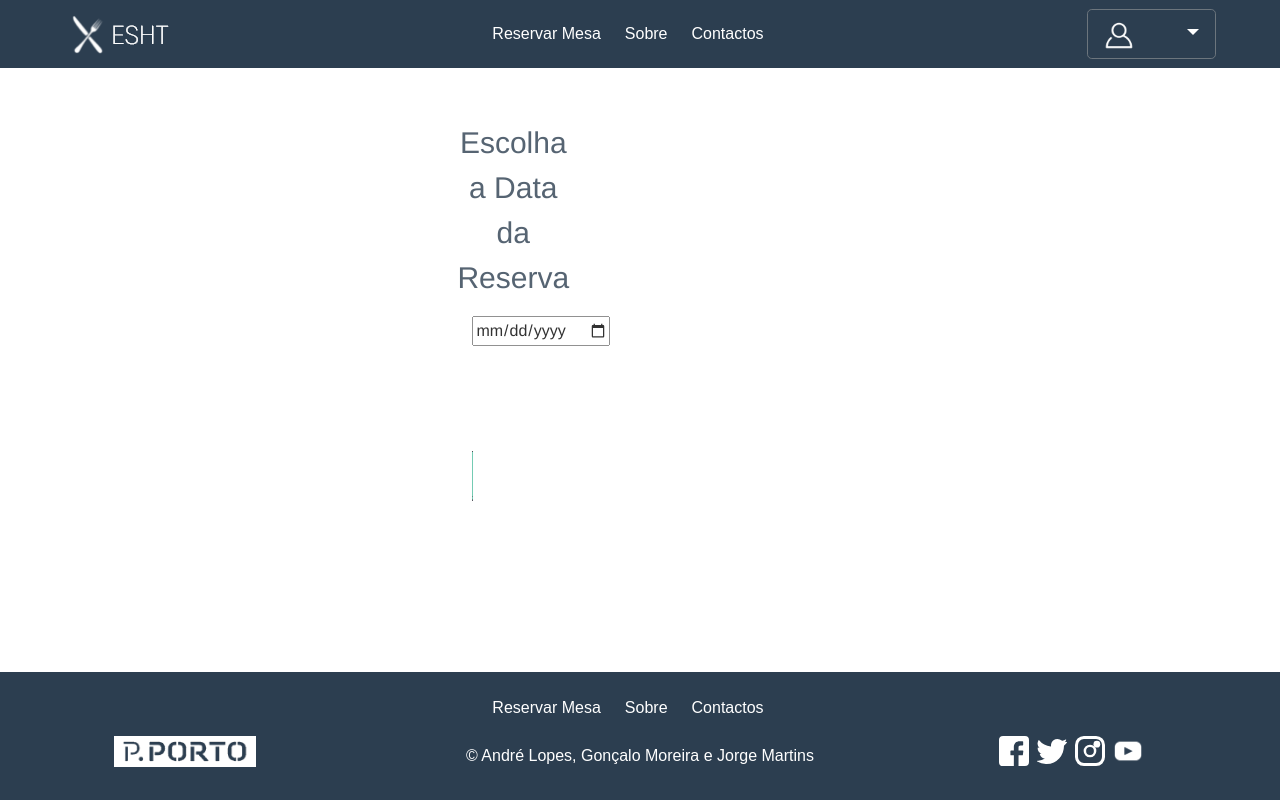
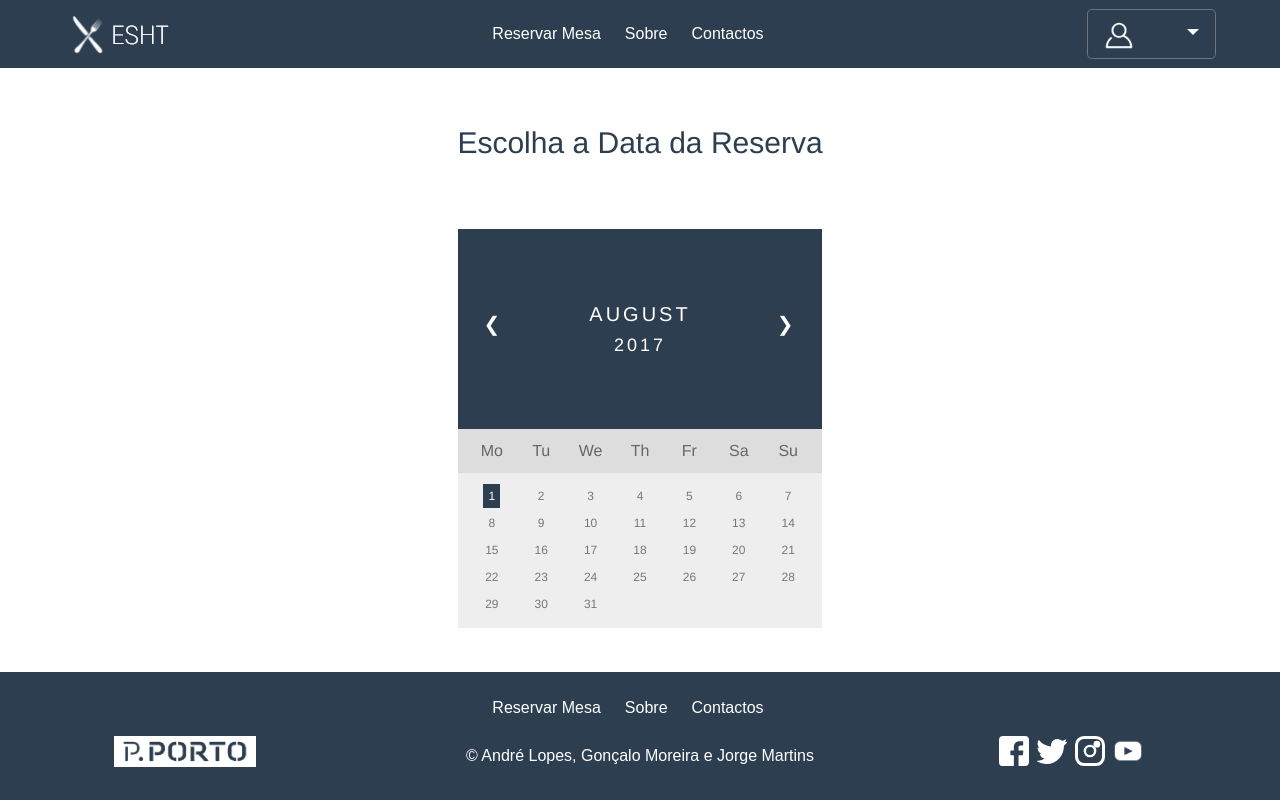
Before and after one commit to jorgemartins11/Projeto-P2, a Vue app: page /#/data in a window 1280 px wide. Built offline with nearby package versions, Linux system fonts and the light colour scheme; a web font is replaced by a local one.

Commit message:
small changes

```diff
--- a/src/views/Reservation/Menus.vue
+++ b/src/views/Reservation/Menus.vue
@@ -2,30 +2,34 @@
   <div class="home">
     <NavBar />
     <div
-      class="imgContainer position-relative d-flex align-items-center justify-content-center"
+      class="container position-relative d-flex align-items-center justify-content-center"
     >
-      <img src="../../assets/polvo.jpg" id="bg" alt class="img-fluid" />
-      <div class="barra d-flex justify-content-center">
+      <div class="d-flex justify-content-center">
         <div class="row">
           <div class="col-12">
             <router-link to="/table">
               <img
-                src="../../assets/arrow.png"
+                src="../../assets/arrowUp.png"
                 id="arrow"
-                alt
                 class="img-fluid"
                 @click="setReservationMenu()"
               />
             </router-link>
-            <p id="Chosing3" class="p">Escolha o(s) Menú(s)</p>
+          </div>
+          <div class="col-12">
+            <p id="chosing" class="p">Escolha o(s) Menú(s)</p>
+          </div>
+          <div class="col-12">
             <select id="sltMenu" v-model="reservationMenu">
               <option value="meat">Carne</option>
               <option value="fish">Peixe</option>
               <option value="vegetarian">Vegetariano</option>
             </select>
+          </div>
+          <div class="col-12">
             <router-link to="/observation">
               <img
-                src="../../assets/arrow2.png"
+                src="../../assets/arrowDown.png"
                 id="arrow"
                 alt
                 class="img-fluid"
@@ -66,31 +70,10 @@ export default {
 </script>
 
 <style scoped>
-#Chosing3 {
+#chosing {
   margin-top: 10px;
   font-size: 30px;
   color: #2c3e50;
-}
-
-.imgContainer {
-  width: 100%;
-  height: 100vh;
-}
-
-.barra {
-  background-color: white;
-  opacity: 0.8;
-  height: 100%;
-  width: 70rem;
-  top: 0;
-  position: absolute;
-}
-
-img#bg {
-  position: fixed;
-  height: 100%;
-  width: 100%;
-  filter: brightness(75%);
 }
 
 img#arrow {
--- a/src/views/Reservation/Tables.vue
+++ b/src/views/Reservation/Tables.vue
@@ -2,22 +2,24 @@
   <div class="home">
     <NavBar />
     <div
-      class="imgContainer position-relative d-flex align-items-center justify-content-center"
+      class="container position-relative d-flex align-items-center justify-content-center"
     >
-      <img src="../../assets/polvo.jpg" id="bg" alt class="img-fluid" />
-      <div class="barra d-flex justify-content-center">
+      <div class="d-flex justify-content-center">
         <div class="row">
           <div class="col-12">
             <router-link to="/data">
               <img
-                src="../../assets/arrow.png"
+                src="../../assets/arrowUp.png"
                 id="arrow"
-                alt
                 class="img-fluid"
                 @click="setReservationTable()"
               />
             </router-link>
-            <p id="Chosing2" class="p">Escolha a Mesa</p>
+          </div>
+          <div class="col-12">
+            <p id="chosing" class="p">Escolha a Mesa</p>
+          </div>
+          <div class="col-12">
             <select id="sltTable" v-model="reservationTable">
               <option value="1">1</option>
               <option value="2">2</option>
@@ -29,10 +31,11 @@
               <option value="8">8</option>
               <option value="9">9</option>
             </select>
-            <br />
+          </div>
+          <div class="col-12">
             <router-link to="/menu">
               <img
-                src="../../assets/arrow2.png"
+                src="../../assets/arrowDown.png"
                 id="arrow"
                 alt
                 class="img-fluid"
@@ -73,7 +76,7 @@ export default {
 </script>
 
 <style scoped>
-#Chosing2 {
+#chosing {
   margin-top: 10px;
   font-size: 30px;
   color: #2c3e50;
@@ -82,22 +85,6 @@ export default {
 .imgContainer {
   width: 100%;
   height: 100vh;
-}
-
-.barra {
-  background-color: white;
-  opacity: 0.8;
-  height: 100%;
-  width: 70rem;
-  top: 0;
-  position: absolute;
-}
-
-img#bg {
-  position: fixed;
-  height: 100%;
-  width: 100%;
-  filter: brightness(75%);
 }
 
 img#arrow {
--- a/src/views/Reservation/date.vue
+++ b/src/views/Reservation/date.vue
@@ -2,93 +2,77 @@
   <div class="home">
     <NavBar />
     <div
-      class="imgContainer position-relative d-flex align-items-center justify-content-center"
+      class="container position-relative d-flex align-items-center justify-content-center"
     >
-      <div class="barra d-flex justify-content-center">
+      <div class="d-flex justify-content-center">
         <div class="row">
-          <div class="col-1 2">
-            <div class="row">
-              <p id="Chosing" class="p">Escolha a Data da Reserva</p>
+          <div class="col-12">
+            <p id="chosing">Escolha a Data da Reserva</p>
+            <!-- <input type="date" id="reservationDate" v-model="reservationDate" /> -->
+            <div class="col-12 pt-5">
+              <div class="month">
+                <ul>
+                  <li class="prev">&#10094;</li>
+                  <li class="next">&#10095;</li>
+                  <li id="month">
+                    August <br /><span style="font-size:18px" id="year"
+                      >2017</span
+                    >
+                  </li>
+                </ul>
+              </div>
+
+              <ul class="weekdays">
+                <li>Mo</li>
+                <li>Tu</li>
+                <li>We</li>
+                <li>Th</li>
+                <li>Fr</li>
+                <li>Sa</li>
+                <li>Su</li>
+              </ul>
+
+              <ul class="days">
+                <li id="1" @click="selectDay(1)"><span class="active">1</span></li>
+                <li id="2" @click="selectDay(2)">2</li>
+                <li id="3" @click="selectDay(3)">3</li>
+                <li id="4" @click="selectDay(4)">4</li>
+                <li id="5" @click="selectDay(5)">5</li>
+                <li id="6" @click="selectDay(6)">6</li>
+                <li id="7" @click="selectDay(7)">7</li>
+                <li id="8" @click="selectDay(8)">8</li>
+                <li id="9" @click="selectDay(9)">9</li>
+                <li id="10" @click="selectDay(10)">10</li>
+                <li id="11" @click="selectDay(11)">11</li>
+                <li id="12" @click="selectDay(12)">12</li>
+                <li id="13" @click="selectDay(13)">13</li>
+                <li id="14" @click="selectDay(14)">14</li>
+                <li id="15" @click="selectDay(15)">15</li>
+                <li id="16" @click="selectDay(16)">16</li>
+                <li id="17" @click="selectDay(17)">17</li>
+                <li id="18" @click="selectDay(18)">18</li>
+                <li id="19" @click="selectDay(19)">19</li>
+                <li id="20" @click="selectDay(20)">20</li>
+                <li id="21" @click="selectDay(21)">21</li>
+                <li id="22" @click="selectDay(22)">22</li>
+                <li id="23" @click="selectDay(23)">23</li>
+                <li id="24" @click="selectDay(24)">24</li>
+                <li id="25" @click="selectDay(25)">25</li>
+                <li id="26" @click="selectDay(26)">26</li>
+                <li id="27" @click="selectDay(27)">27</li>
+                <li id="28" @click="selectDay(28)">28</li>
+                <li id="29" @click="selectDay(29)">29</li>
+                <li id="30" @click="selectDay(30)">30</li>
+                <li id="31" @click="selectDay(31)">31</li>
+                <li></li>
+                <li></li>
+                <li></li>
+                <li></li>
+              </ul>
             </div>
-            <input type="date" id="reservationDate" v-model="reservationDate" />
-            <!-- DATE PICKER -->
-            <!-- <div id="date-picker" class="date-picker mt-5">
-              <div>
-                <p class="header mt-3">MÊS DE OUTUBRO</p>
-                <div id="date-picker-header">
-                  <div id="date-picker-dow"></div>
-                  <div id="date-picker-month"></div>
-                  <div id="date-picker-day"></div>
-                  <div id="date-picker-year"></div>
-                </div>
-                <div id="date-picker-cal-wrapper">
-                  <table id="date-picker-cal" class="table borderless">
-                    <thead>
-                      <tr class="header">
-                        <td>Segunda</td>
-                        <td>Terça</td>
-                        <td>Quarta</td>
-                        <td>Quinta</td>
-                        <td>Sexta</td>
-                        <td>Sábado</td>
-                        <td>Domingo</td>
-                      </tr>
-                    </thead>
-                    <tbody class="dayPicker">
-                      <tr>
-                        <td>1</td>
-                        <td>2</td>
-                        <td>3</td>
-                        <td>4</td>
-                        <td>5</td>
-                        <td>6</td>
-                        <td>7</td>
-                      </tr>
-                      <tr>
-                        <td>8</td>
-                        <td>9</td>
-                        <td>10</td>
-                        <td>11</td>
-                        <td>12</td>
-                        <td>13</td>
-                        <td>14</td>
-                      </tr>
-                      <tr>
-                        <td>15</td>
-                        <td>16</td>
-                        <td>17</td>
-                        <td>18</td>
-                        <td>19</td>
-                        <td>20</td>
-                        <td>21</td>
-                      </tr>
-                      <tr>
-                        <td>22</td>
-                        <td>23</td>
-                        <td>24</td>
-                        <td>25</td>
-                        <td>26</td>
-                        <td>27</td>
-                        <td>28</td>
-                      </tr>
-                      <tr>
-                        <td>29</td>
-                        <td>30</td>
-                        <td>31</td>
-                        <td></td>
-                        <td></td>
-                        <td></td>
-                        <td></td>
-                      </tr>
-                    </tbody>
-                  </table>
-                </div>
-              </div>
-            </div>-->
-            <!-- DATE PICKER -->
             <router-link to="/table">
               <img
-                src="../../assets/arrow2.png"
+                src="../../assets/arrowDown.png"
                 id="arrow"
                 alt
                 class="img-fluid"
@@ -115,38 +99,51 @@ export default {
   },
   data() {
     return {
-      reservationDate: ""
+      selectedDay: 0
     };
   },
   methods: {
     setReservationDate() {
       this.$store.commit("SET_RESERVATION_DATE", {
-        date: this.reservationDate
+        date: this.selectedDay + " " + this.getMonthAndYear
       });
+    },
+    selectDay(id) {
+      // this.selectedDay = id;
+      if (this.selectedDay == 0) {
+        this.selectedDay = id;
+        document.getElementById(
+          id
+        ).innerHTML = `<span class="active">${id}</span>`;
+        alert(document.getElementById(id).innerHTML);
+      } else {
+        document.getElementById(this.selectedDay).innerHTML = this.selectedDay;
+        alert(document.getElementById(this.selectedDay).innerHTML);
+        document.getElementById(
+          id
+        ).innerHTML = `<span class="active">${id}</span>`;
+        alert(document.getElementById(id).innerHTML);
+        this.selectedDay = id;
+      }
+    }
+  },
+  computed: {
+    getMonthAndYear() {
+      return (
+        document.getElementById("month").innerHTML.split(" ")[1] +
+        " " +
+        document.getElementById("year").innerHTML
+      );
     }
   }
 };
 </script>
 
 <style scoped>
-#Chosing {
+#chosing {
   margin-top: 120px;
   font-size: 30px;
   color: #2c3e50;
-}
-
-.imgContainer {
-  width: 100%;
-  height: 100vh;
-}
-
-.barra {
-  background-color: white;
-  opacity: 0.8;
-  height: 100%;
-  width: 70rem;
-  top: 0;
-  position: absolute;
 }
 
 img#bg {
@@ -187,4 +184,82 @@ img#arrow {
 #date-picker {
   background-color: #2c3e50;
 }
+
+ul {
+  list-style-type: none;
+}
+body {
+  font-family: Verdana, sans-serif;
+}
+
+/* Month header */
+.month {
+  padding: 70px 25px;
+  width: 100%;
+  background: #2c3e50;
+  text-align: center;
+}
+
+/* Month list */
+.month ul {
+  margin: 0;
+  padding: 0;
+}
+
+.month ul li {
+  color: white;
+  font-size: 20px;
+  text-transform: uppercase;
+  letter-spacing: 3px;
+}
+
+/* Previous button inside month header */
+.month .prev {
+  float: left;
+  padding-top: 10px;
+}
+
+/* Next button */
+.month .next {
+  float: right;
+  padding-top: 10px;
+}
+
+/* Weekdays (Mon-Sun) */
+.weekdays {
+  margin: 0;
+  padding: 10px 0;
+  background-color: #ddd;
+}
+
+.weekdays li {
+  display: inline-block;
+  width: 13.6%;
+  color: #666;
+  text-align: center;
+}
+
+/* Days (1-31) */
+.days {
+  padding: 10px 0;
+  background: #eee;
+  margin: 0;
+}
+
+.days li {
+  list-style-type: none;
+  display: inline-block;
+  width: 13.6%;
+  text-align: center;
+  margin-bottom: 5px;
+  font-size: 12px;
+  color: #777;
+}
+
+/* Highlight the "current" day */
+.days li .active {
+  padding: 5px;
+  background: #2c3e50;
+  color: white !important;
+}
 </style>
```
Also changed, not shown: src/assets/arrowDown.png (added), src/assets/arrowUp.png (added).
